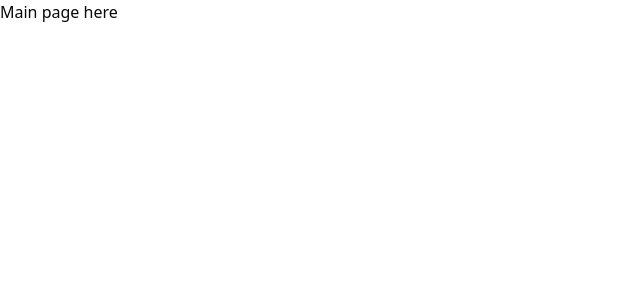
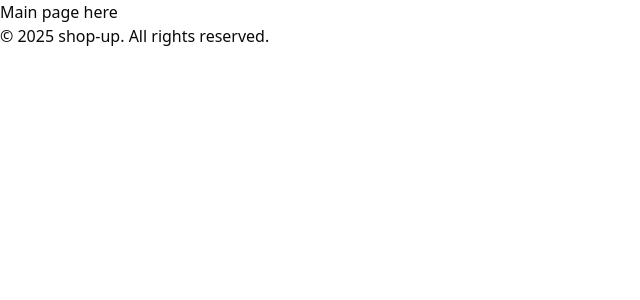
Before and after one commit to nuviojs/nuviojs-template-1, a Next.js app: page / in a window 1280 px wide. Shown: the top 300 px of the page, without its empty margins (0-640 px from the left). Built offline with nearby package versions, Linux system fonts and the light colour scheme.

Commit message:
added footer

```diff
--- a/app/layout.tsx
+++ b/app/layout.tsx
@@ -27,7 +27,11 @@ export default function RootLayout({
       <body
         className={`${geistSans.variable} ${geistMono.variable} antialiased`}
       >
+
         {children}
+        <footer className="footer">
+        <p>© 2025 shop-up. All rights reserved.</p>
+      </footer>
       </body>
     </html>
   );
```
